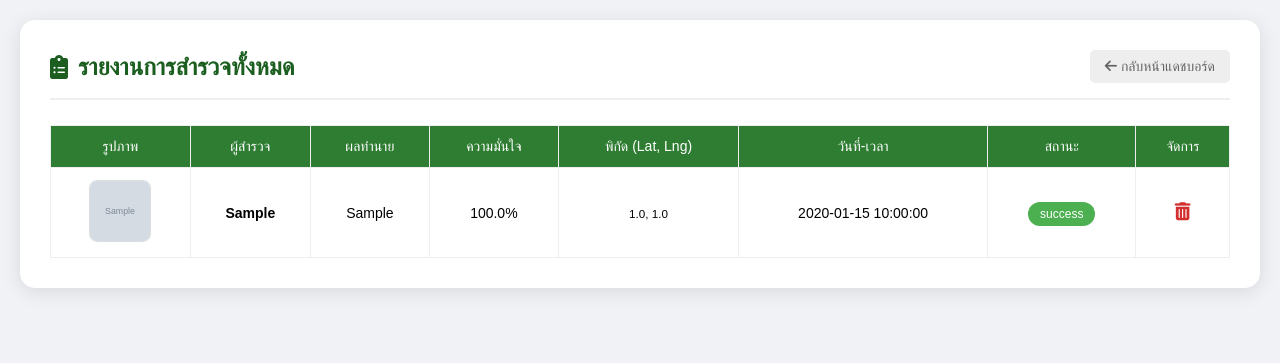
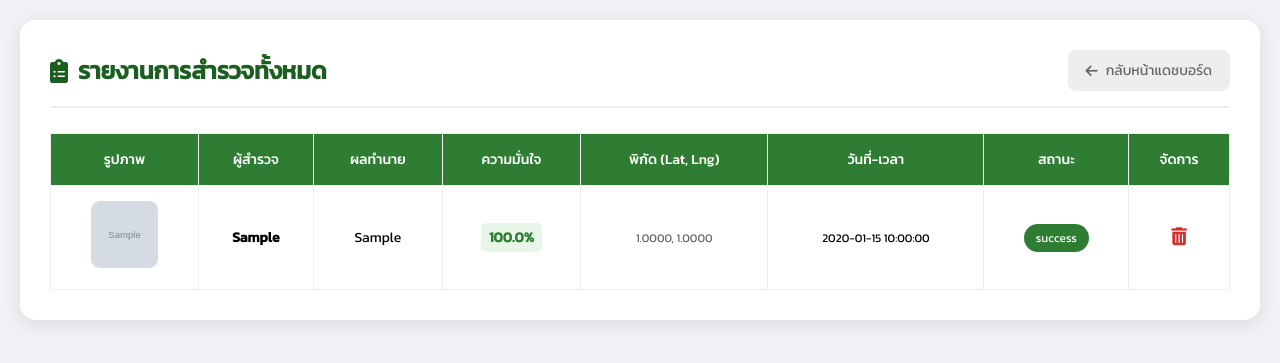
Before and after one commit to Mwhymj/Zanthoxylum-limonella, a Flask app: page /admin/reports in a window 1280 px wide. Shown: the top 363 px of the page. Run offline with Flask 3, Linux system fonts and the light colour scheme; the visitor is signed in with stand-in values (Sample User, id 1); tables that the repository leaves empty hold one stand-in row (values such as "Sample post"); grey boxes marked "Sample" are stand-in pictures.

Commit message:
Update admin_reports.html

```diff
--- a/templates/admin_reports.html
+++ b/templates/admin_reports.html
@@ -5,29 +5,45 @@
     <meta name="viewport" content="width=device-width, initial-scale=1.0">
     <title>ตรวจสอบการรายงานปัญหา - Admin</title>
     <link rel="stylesheet" href="https://cdnjs.cloudflare.com/ajax/libs/font-awesome/6.0.0/css/all.min.css">
+    <link href="https://fonts.googleapis.com/css2?family=Kanit:wght@300;400;500&display=swap" rel="stylesheet">
     <style>
-        body { font-family: 'Kanit', sans-serif; background: #f0f2f5; padding: 20px; margin: 0; }
+        :root { --primary: #1b5e20; --secondary: #2e7d32; --danger: #d32f2f; --bg: #f0f2f5; }
+        body { font-family: 'Kanit', sans-serif; background: var(--bg); padding: 20px; margin: 0; }
         .container { max-width: 1200px; margin: auto; background: white; padding: 30px; border-radius: 15px; box-shadow: 0 4px 20px rgba(0,0,0,0.1); }
+
         .header { display: flex; justify-content: space-between; align-items: center; border-bottom: 2px solid #eee; padding-bottom: 15px; margin-bottom: 25px; }
-        h2 { color: #1b5e20; margin: 0; display: flex; align-items: center; gap: 10px; }
-        table { width: 100%; border-collapse: collapse; background: white; font-size: 14px; }
-        th, td { padding: 12px; border: 1px solid #eee; text-align: center; }
-        th { background-color: #2e7d32; color: white; font-weight: normal; }
+        h2 { color: var(--primary); margin: 0; display: flex; align-items: center; gap: 10px; }
+
+        .table-responsive { overflow-x: auto; }
+        table { width: 100%; border-collapse: collapse; background: white; font-size: 14px; min-width: 900px; }
+        th, td { padding: 15px 10px; border: 1px solid #eee; text-align: center; }
+        th { background-color: var(--secondary); color: white; font-weight: 500; }
         tr:hover { background-color: #f9f9f9; }
-        .img-preview { width: 60px; height: 60px; object-fit: cover; border-radius: 8px; cursor: pointer; border: 1px solid #ddd; }
-        .badge { padding: 5px 12px; border-radius: 20px; font-size: 12px; color: white; background: #4caf50; }
-        .btn-back { text-decoration: none; color: #666; font-size: 14px; padding: 8px 15px; border-radius: 5px; background: #eee; }
-        .btn-delete { color: #d32f2f; border: none; background: none; cursor: pointer; font-size: 18px; transition: 0.2s; }
-        .btn-delete:hover { color: #ff1744; transform: scale(1.1); }
+
+        .img-preview { width: 65px; height: 65px; object-fit: cover; border-radius: 8px; cursor: pointer; border: 1px solid #ddd; transition: 0.2s; }
+        .img-preview:hover { transform: scale(1.1); box-shadow: 0 2px 10px rgba(0,0,0,0.2); }
+
+        .badge { padding: 5px 12px; border-radius: 20px; font-size: 12px; color: white; background: var(--secondary); }
+        .badge-confidence { background: #e8f5e9; color: #2e7d32; padding: 4px 8px; border-radius: 5px; font-weight: bold; }
+
+        .btn-back { text-decoration: none; color: #666; font-size: 14px; padding: 10px 18px; border-radius: 8px; background: #eee; transition: 0.3s; display: flex; align-items: center; gap: 8px; }
+        .btn-back:hover { background: #ddd; }
+
+        .btn-delete { color: var(--danger); border: none; background: none; cursor: pointer; font-size: 18px; transition: 0.2s; padding: 10px; }
+        .btn-delete:hover { color: #ff1744; transform: scale(1.2); }
+
+        .empty-state { padding: 40px; text-align: center; color: #999; }
     </style>
 </head>
 <body>
+
 <div class="container">
     <div class="header">
         <h2><i class="fas fa-clipboard-list"></i> รายงานการสำรวจทั้งหมด</h2>
         <a href="/dashboard" class="btn-back"><i class="fas fa-arrow-left"></i> กลับหน้าแดชบอร์ด</a>
     </div>
 
+    <div class="table-responsive">
         <table>
             <thead>
                 <tr>
@@ -42,43 +58,78 @@
                 </tr>
             </thead>
             <tbody>
+                {% if reports %}
                     {% for report in reports %}
                     <tr>
                         <td>
-<img src="{{ url_for('static', filename='uploads/' + report.img_name) }}" class="img-preview" onclick="window.open(this.src)" title="คลิกเพื่อดูรูปใหญ่">
+                            {% if report.img_name %}
+                                <img src="{{ url_for('static', filename='uploads/' + report.img_name) }}"
+                                     class="img-preview" onclick="window.open(this.src)" title="คลิกเพื่อดูรูปใหญ่">
+                            {% else %}
+                                <div style="font-size: 20px; color: #ccc;"><i class="fas fa-image"></i></div>
+                            {% endif %}
                         </td>
-<td><strong>{{ report.surveyor }}</strong></td>
-<td>{{ report.prediction }}</td>
-<td>{{ (report.confidence * 100)|round(2) }}%</td>
-<td><small>{{ report.lat }}, {{ report.lng }}</small></td>
-<td>{{ report.timestamp }}</td>
-<td><span class="badge">{{ report.status }}</span></td>
+                        <td><strong>{{ report.surveyor if report.surveyor else 'ไม่ระบุชื่อ' }}</strong></td>
+                        <td>{{ report.prediction if report.prediction else 'รอดำเนินการ' }}</td>
                         <td>
-<button onclick="deleteReport({{ report.id }})" class="btn-delete">
+                            <span class="badge-confidence">
+                                {% if report.confidence is not none %}
+                                    {{ (report.confidence * 100)|round(2) }}%
+                                {% else %}
+                                    0%
+                                {% endif %}
+                            </span>
+                        </td>
+                        <td>
+                            <small style="color: #666;">
+                                {{ "%.4f"|format(report.lat|float) if report.lat else '0.0000' }},
+                                {{ "%.4f"|format(report.lng|float) if report.lng else '0.0000' }}
+                            </small>
+                        </td>
+                        <td><small>{{ report.timestamp if report.timestamp else '-' }}</small></td>
+                        <td><span class="badge">{{ report.status if report.status else 'บันทึกแล้ว' }}</span></td>
+                        <td>
+                            <button onclick="deleteReport('{{ report.id }}')" class="btn-delete" title="ลบข้อมูล">
                                 <i class="fas fa-trash-alt"></i>
                             </button>
                         </td>
                     </tr>
                     {% endfor %}
+                {% else %}
+                    <tr>
+                        <td colspan="8" class="empty-state">
+                            <i class="fas fa-folder-open" style="font-size: 40px; margin-bottom: 10px;"></i>
+                            <p>ยังไม่มีข้อมูลรายงานในขณะนี้</p>
+                        </td>
+                    </tr>
+                {% endif %}
             </tbody>
         </table>
     </div>
+</div>
 
 <script>
-        function deleteReport(id) {
-            if(confirm('คุณแน่ใจหรือไม่ที่จะลบรายงานนี้? ข้อมูลจะหายไปถาวร')) {
-                fetch(`/api/delete/${id}`, { method: 'POST' })
-                .then(res => res.json())
-                .then(data => {
+    async function deleteReport(id) {
+        if(confirm('⚠️ คุณแน่ใจหรือไม่ที่จะลบรายงานนี้?\nข้อมูลและไฟล์รูปภาพจะถูกลบออกจากระบบถาวร')) {
+            try {
+                const response = await fetch(`/api/delete/${id}`, {
+                    method: 'POST',
+                    headers: { 'Content-Type': 'application/json' }
+                });
+                const data = await response.json();
+
                 if(data.status === 'success') {
                     location.reload();
                 } else {
-                        alert('Error: ' + data.message);
+                    alert('เกิดข้อผิดพลาด: ' + (data.message || 'ไม่สามารถลบข้อมูลได้'));
                 }
-                });
+            } catch (error) {
+                console.error('Error:', error);
+                alert('ไม่สามารถเชื่อมต่อกับเซิร์ฟเวอร์ได้');
+            }
         }
     }
 </script>
+
 </body>
-
 </html>
```
Lines whose indentation alone changed are shown as unchanged.
